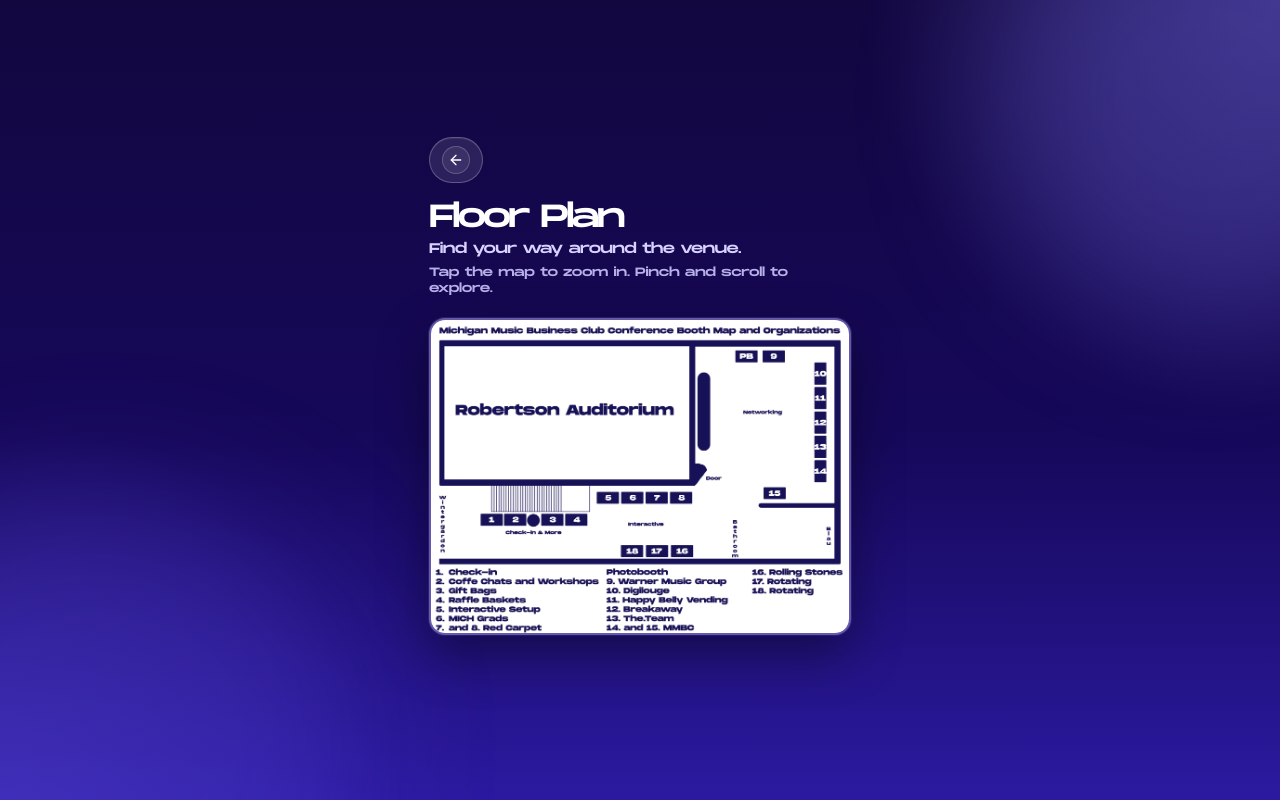
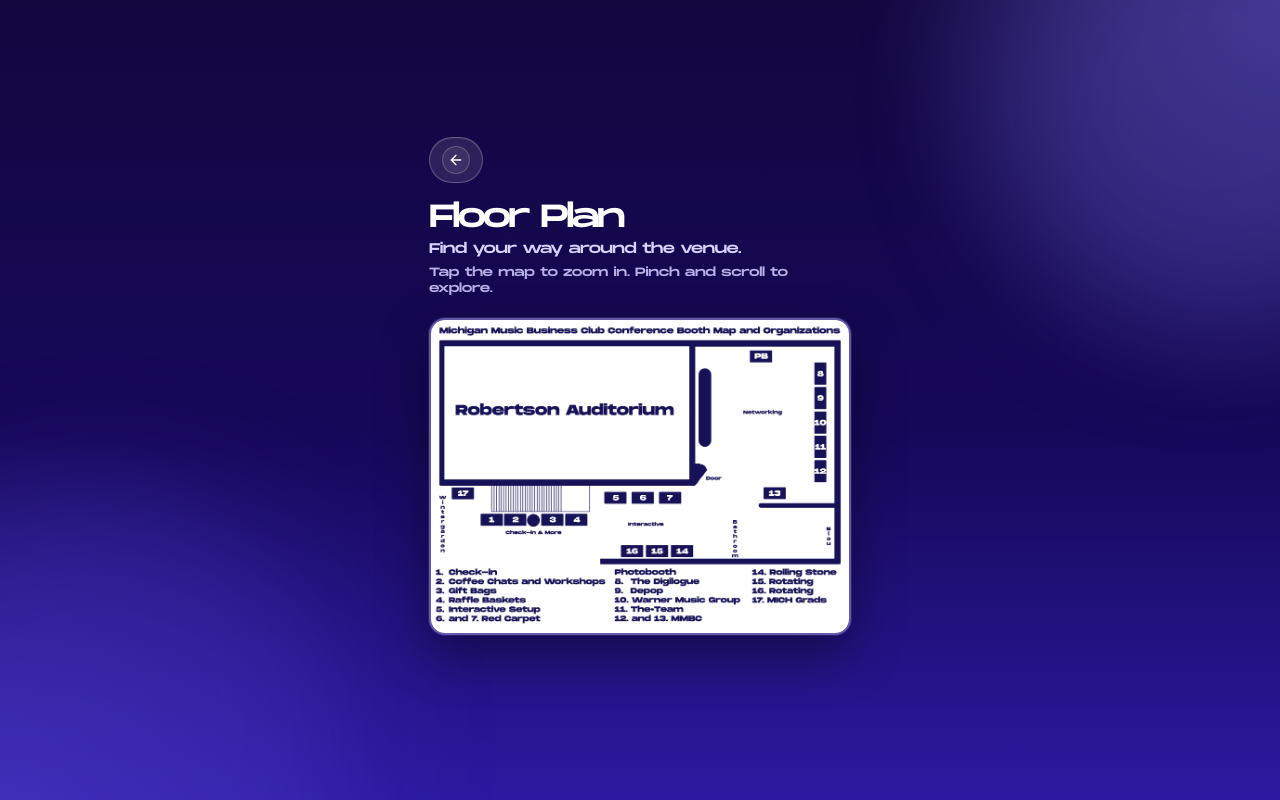
Before and after one commit to aj-das/mmbc-conference, a Next.js app in the folder mmbc-conference/: page /floor-plan in a window 1280 px wide. Built offline with nearby package versions, Linux system fonts and the light colour scheme.

Commit message:
floor plan updated

```diff
--- a/mmbc-conference/src/components/conference-ui.tsx
+++ b/mmbc-conference/src/components/conference-ui.tsx
@@ -510,7 +510,7 @@ export function FloorPlanScreen() {
         >
           <div className="relative aspect-[4/3] min-h-[220px] w-full">
             <Image
-              src="/MMBC%20CONF%20MAP.jpeg"
+              src="/MMBC_Conf_Map_final.jpeg"
               alt="MMBC Conference venue floor plan"
               width={1920}
               height={1440}
@@ -542,7 +542,7 @@ export function FloorPlanScreen() {
             onClick={(e) => e.stopPropagation()}
           >
             <img
-              src="/MMBC%20CONF%20MAP.jpeg"
+              src="/MMBC_Conf_Map_final.jpeg"
               alt="MMBC Conference venue floor plan"
               className="mx-auto min-w-full object-contain"
               style={{ maxWidth: "min(100%, 1200px)" }}
```
Also changed, not shown: mmbc-conference/public/MMBC CONF MAP.jpeg (deleted), mmbc-conference/public/MMBC_Conf_Map_final.jpeg (added).
